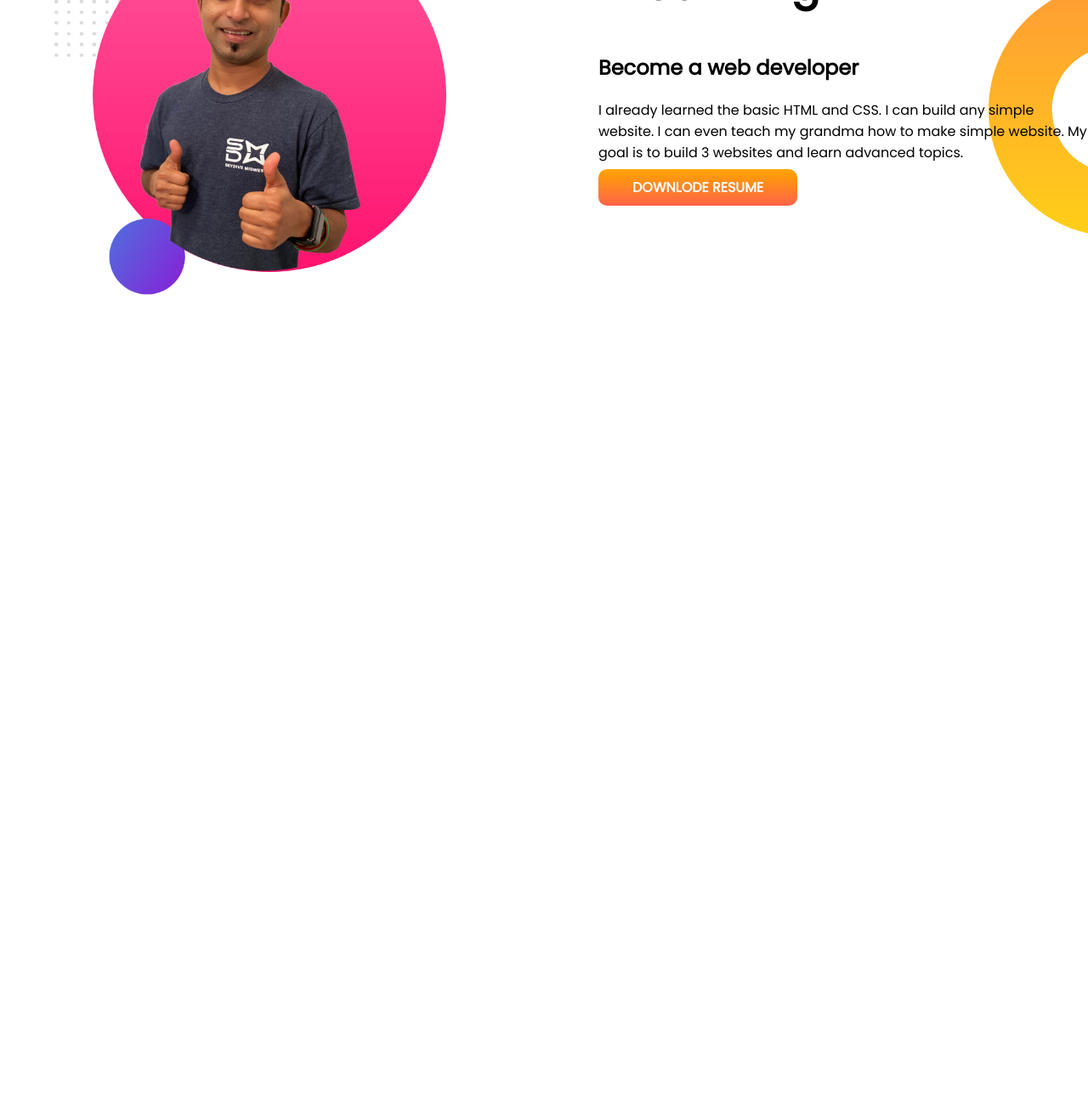
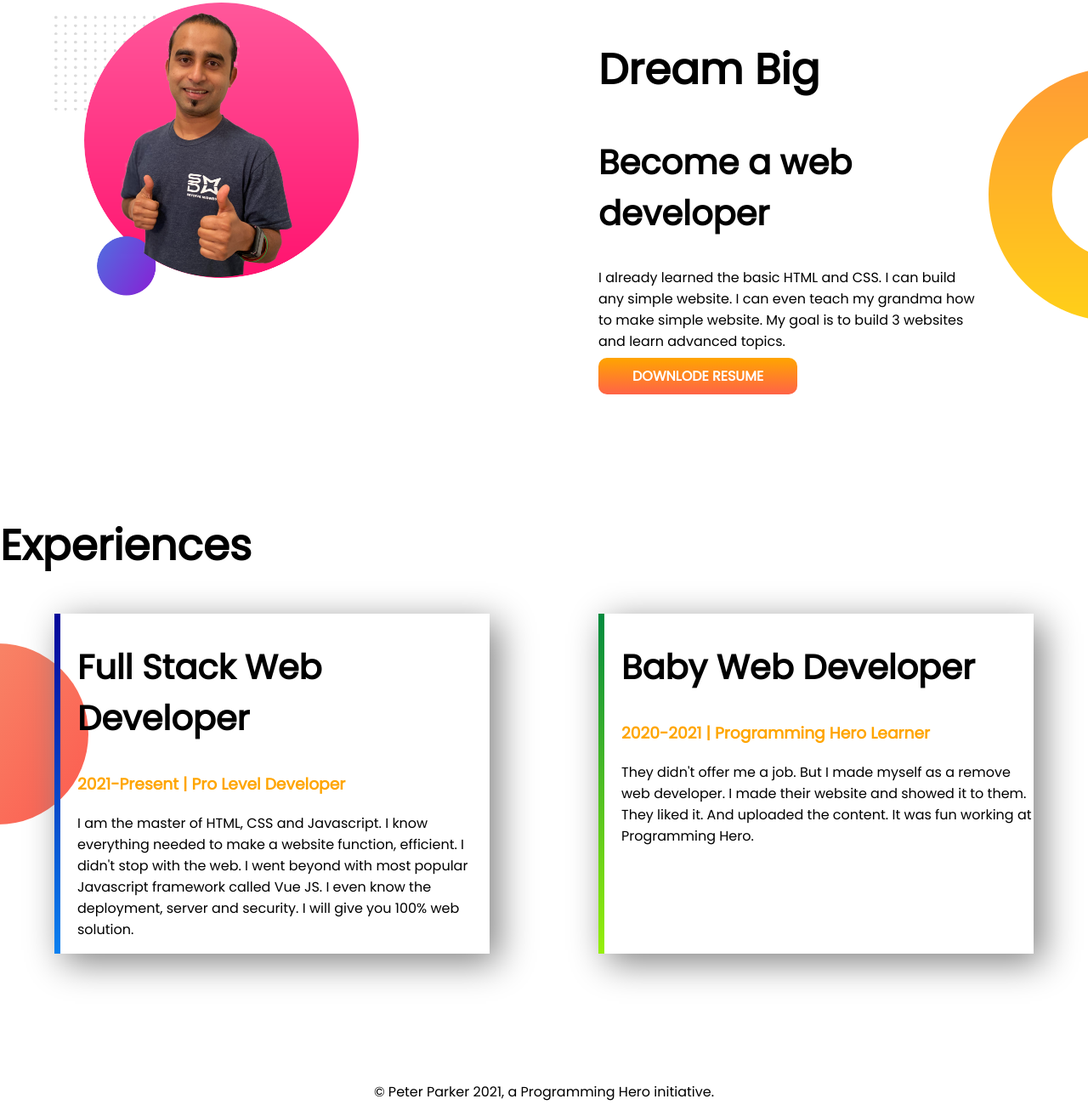
Before and after one commit to riaz26/personal-portfolio, a plain HTML site: page index.html in a window 1280 px wide. Shown: the part 710-2023 px from the top of the page at 85% size. Before the commit the page ends 1214 px from the top, so only its background shows below. Drawn offline with Linux system fonts and the light colour scheme.

Commit message:
finel push

```diff
--- a/index.html
+++ b/index.html
@@ -11,7 +11,7 @@
     <link href="https://fonts.googleapis.com/css2?family=Poppins&family=Roboto+Slab:wght@500&display=swap" rel="stylesheet">
 </head>
 <body>
-    <section class="top-banner">
+    <section class="top-banner flexible-container">
         <div class="half-width">
             <h1>Welcome To</h1>
         <h1><span class="orange">Mir Hossen Riaz</span> World!</h1>
@@ -23,7 +23,7 @@
             <img src="images/jhankar.png" alt="">
         </div>
     </section>
-    <section class="dream-big">
+    <section class="dream-big flexible-container">
         <div class="half-width">
             <img src="images/jhankar2.png" alt="">
         </div>
@@ -34,5 +34,23 @@
             <a class="link-button" target="_blank" href="">DOWNLODE RESUME</a>
         </div>
     </section>
+    <section class="experience-area">
+        <h1>Experiences</h1>
+        <div class="flexible-container">
+            <div id="full-web-exp" class="experience-item">
+                <h2>Full Stack Web Developer</h2>
+                <h3 class="orange">2021-Present | Pro Level Developer</h3>
+                <p>I am the master of HTML, CSS and Javascript. I know everything needed to make a website function, efficient. I didn't stop with the web. I went beyond with most popular Javascript framework called Vue JS. I even know the deployment, server and security. I will give you 100% web solution.</p>
+            </div>
+            <div id="baby-web-expo" class="experience-item">
+                <h2>Baby Web Developer</h2>
+                <h3 class="orange">2020-2021 | Programming Hero Learner</h3>
+                <p>They didn't offer me a job. But I made myself as a remove web developer. I made their website and showed it to them. They liked it. And uploaded the content. It was fun working at Programming Hero.</p>
+            </div>
+        </div>
+    </section>
+    <footer>
+        <p>© Peter Parker 2021, a Programming Hero initiative.</p>
+    </footer>
 </body>
 </html>
--- a/style.css
+++ b/style.css
@@ -5,10 +5,13 @@ body{
 h1{
     font-size: 50px;
 }
+h2{
+    font-size: 40px;
+}
 .orange{
     color: orange;
 }
-section{
+.flexible-container{
     display: flex;
     margin-bottom: 150px;
 
@@ -16,6 +19,7 @@ section{
 .half-width{
     width: 50%;
     padding-left: 5%;
+    padding-right: 10%;
 }
 .half-width img{
     width: 80%;
@@ -37,3 +41,28 @@ section{
     background-repeat: no-repeat;
     background-position: right;
 }
+.experience-area{
+    background-image: url(images/exp-bg.png);
+    background-repeat: no-repeat;
+    background-position: left;
+}
+.experience-item{
+    width: 40%;
+    margin-left: 5%;
+    margin-right: 5%;
+    padding-left: 20px;
+    box-shadow: 10px 10px 40px gray;
+}
+#full-web-exp{
+    border-left: 7px solid;
+    border-image: linear-gradient(#030599, #0880f0) 30;
+    border-image-slice: 1;
+}
+#baby-web-expo{
+    border-left: 7px solid;
+    border-image: linear-gradient(#028a3f, #97f008) 30;
+    border-image-slice: 1;
+}
+footer p{
+    text-align: center;
+}
```
Also changed, not shown: images/riaz-bg.png (deleted), images/riaz-bg1.png (deleted), images/riaz-bg3.png (deleted), images/riaz-bg4.png (deleted), 4 other files.
